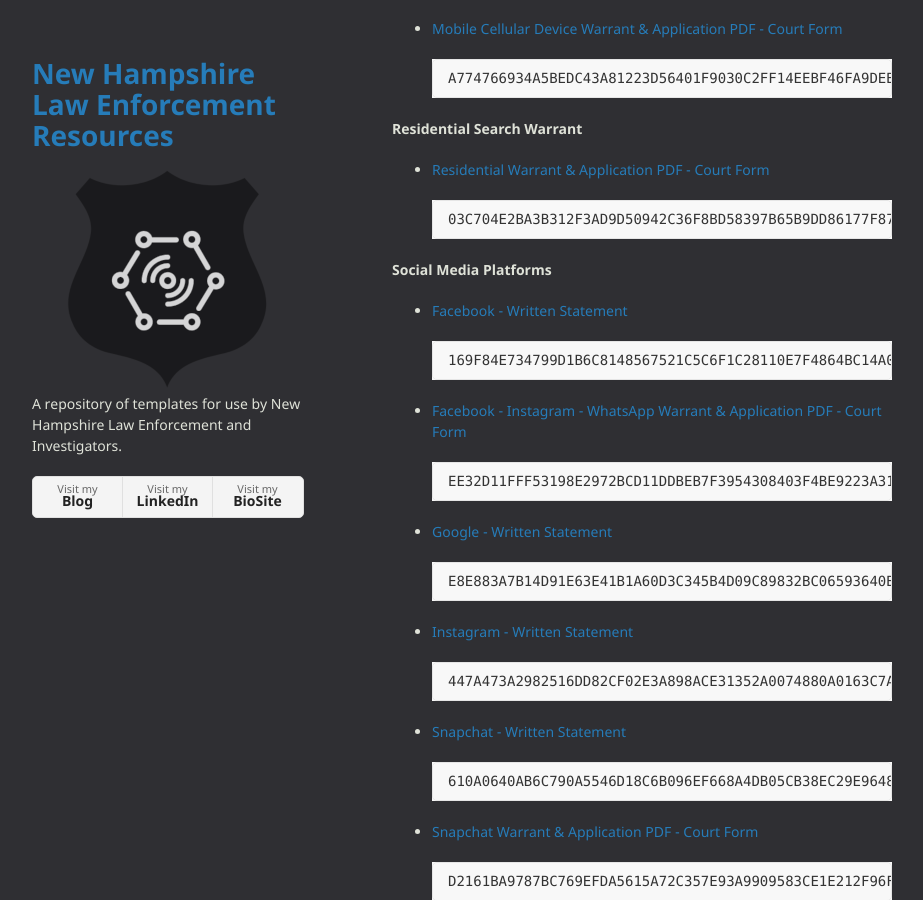
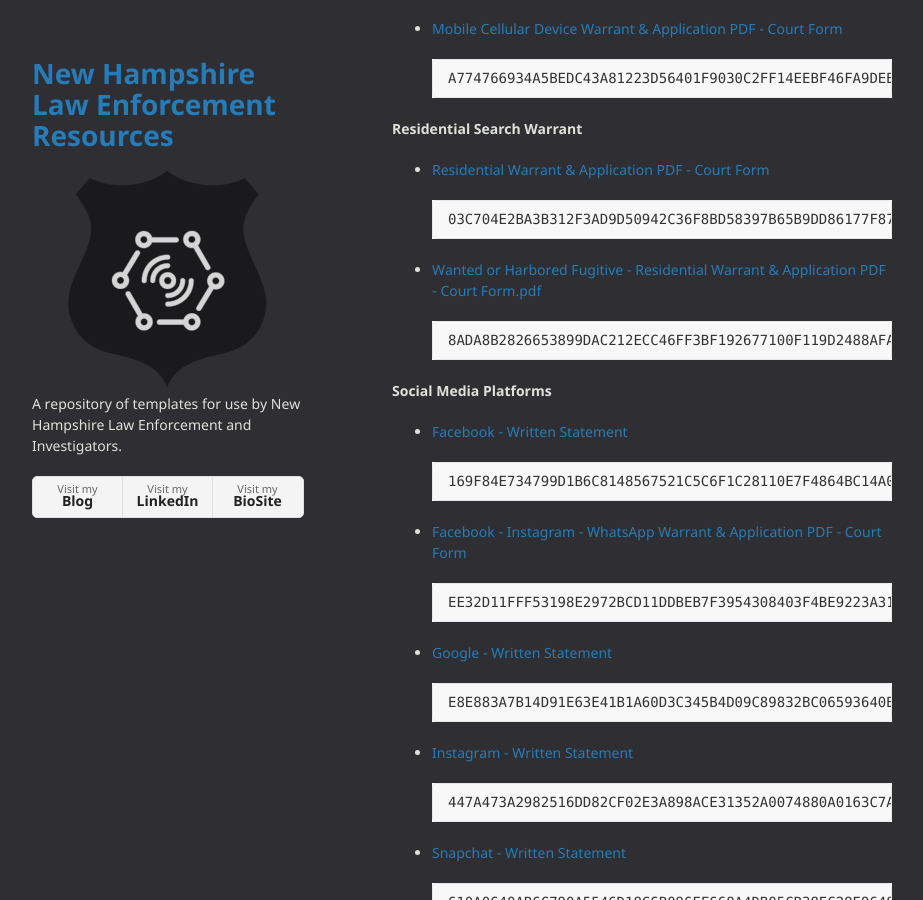
Before and after one commit to iotdetective/nhle-resources, a Jekyll site: the page built from index.md, in a window 1280 px wide and 900 px high, scrolled down 1798 px. Shown: the whole window, without its empty margins (178-1101 px from the left). Built offline with Jekyll 4.4.1, drawn with Linux system fonts in a browser that asks for light colours; our own code applies the rules of GitHub Pages for plain Markdown files.

Commit message:
Update index.md
Added wanted or harbored fugitive warrant and application PDF template.

```diff
--- a/index.md
+++ b/index.md
@@ -69,6 +69,10 @@ WARNING: All links below this area are direct download links, these template fil
 * [Residential Warrant & Application PDF - Court Form](https://github.com/user-attachments/files/15855814/Residential.Warrant.Application.PDF.pdf)
 
       03C704E2BA3B312F3AD9D50942C36F8BD58397B65B9DD86177F878A9AAAC7B1D
+
+* [Wanted or Harbored Fugitive - Residential Warrant & Application PDF - Court Form.pdf](https://github.com/user-attachments/files/15934829/Residential.Warrant.Application.PDF.-.Wanted.Fugitive.pdf)
+
+      8ADA8B2826653899DAC212ECC46FF3BF192677100F119D2488AFACB6A19CB36D
 
 #### Social Media Platforms
 * [Facebook - Written Statement](https://github.com/user-attachments/files/15855580/Written.Statement.Template.-.Facebook.docx)
```
